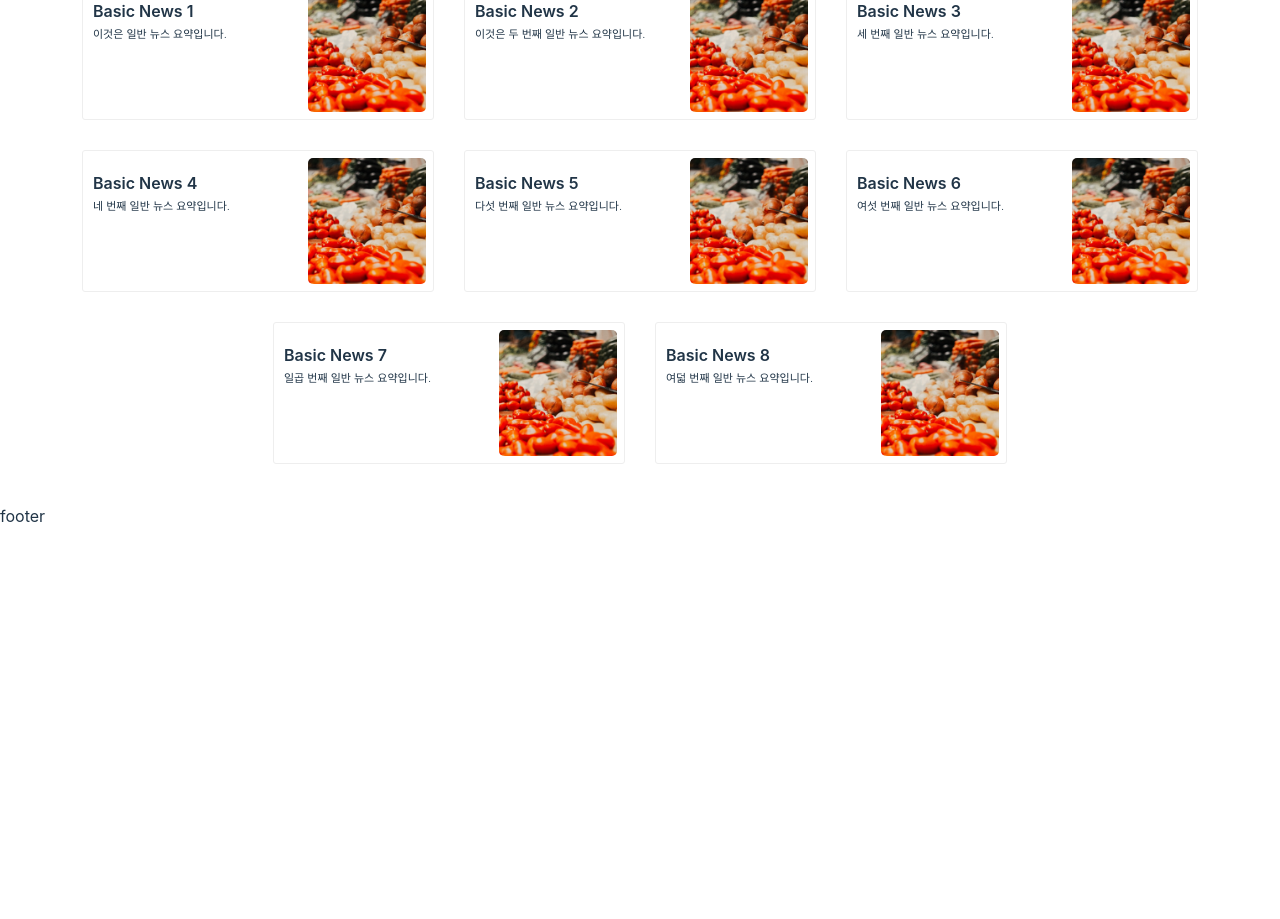
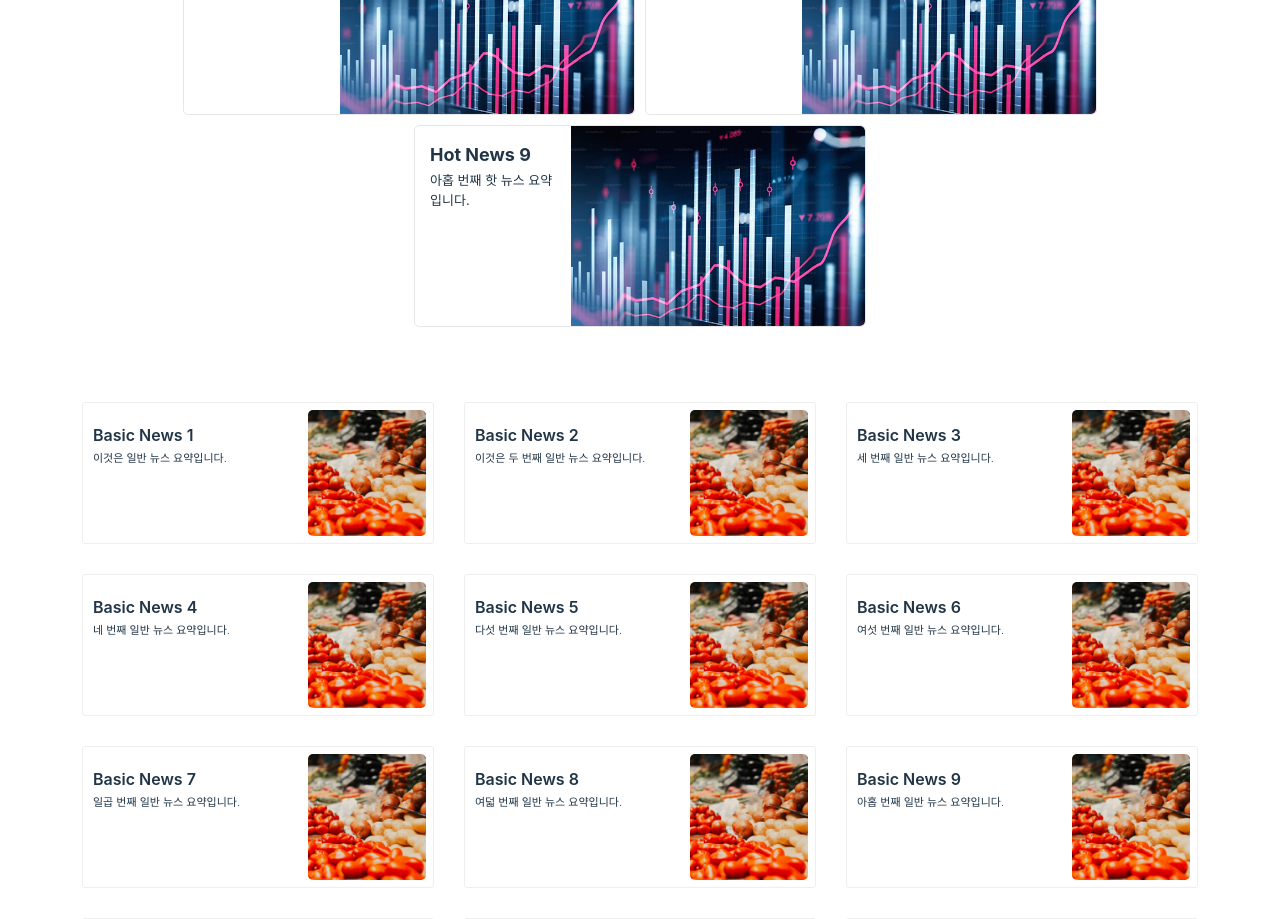
Before and after one commit to SKU-GlobalTimes/GlobalTimes_FE, a React (Vite) app in the folder FrontEnd/: page /main in a window 1280 px wide. Shown: the part 1120-2039 px from the top of the page. Before the commit the page ends 1648 px from the top, so only its background shows below. Built offline with nearby package versions, Linux system fonts and the light colour scheme.

Commit message:
:art: Design: 뉴스 카드 개수 추가

```diff
--- a/FrontEnd/src/components/mainPage/MainNews.jsx
+++ b/FrontEnd/src/components/mainPage/MainNews.jsx
@@ -10,7 +10,10 @@ export default function MainNews(){
         { title: "Hot News 3", summary: "세 번째 핫 뉴스 요약입니다.", image: "/economy.png" },
         { title: "Hot News 4", summary: "네 번째 핫 뉴스 요약입니다.", image: "/economy.png" },
         { title: "Hot News 5", summary: "다섯 번째 핫 뉴스 요약입니다.", image: "/economy.png" },
-        { title: "Hot News 6", summary: "여섯 번째 핫 뉴스 요약입니다.", image: "/economy.png" }
+        { title: "Hot News 6", summary: "여섯 번째 핫 뉴스 요약입니다.", image: "/economy.png" },
+        { title: "Hot News 7", summary: "일곱 번째 핫 뉴스 요약입니다.", image: "/economy.png" },
+        { title: "Hot News 8", summary: "여덟 번째 핫 뉴스 요약입니다.", image: "/economy.png" },
+        { title: "Hot News 9", summary: "아홉 번째 핫 뉴스 요약입니다.", image: "/economy.png" }
     ];
 
     // 일반 뉴스 데이터
@@ -22,7 +25,11 @@ export default function MainNews(){
         { title: "Basic News 5", summary: "다섯 번째 일반 뉴스 요약입니다.", image: "/food.png" },
         { title: "Basic News 6", summary: "여섯 번째 일반 뉴스 요약입니다.", image: "/food.png" },
         { title: "Basic News 7", summary: "일곱 번째 일반 뉴스 요약입니다.", image: "/food.png" },
-        { title: "Basic News 8", summary: "여덟 번째 일반 뉴스 요약입니다.", image: "/food.png" }
+        { title: "Basic News 8", summary: "여덟 번째 일반 뉴스 요약입니다.", image: "/food.png" },
+        { title: "Basic News 9", summary: "아홉 번째 일반 뉴스 요약입니다.", image: "/food.png" },
+        { title: "Basic News 10", summary: "열 번째 일반 뉴스 요약입니다.", image: "/food.png" },
+        { title: "Basic News 11", summary: "열한 번째 일반 뉴스 요약입니다.", image: "/food.png" },
+        { title: "Basic News 12", summary: "열두 번째 일반 뉴스 요약입니다.", image: "/food.png" }
     ];
 
     return(
--- a/FrontEnd/src/components/mainPage/SearchNews.jsx
+++ b/FrontEnd/src/components/mainPage/SearchNews.jsx
@@ -24,7 +24,18 @@ export default function SearchNews() {
         { title: "검색 뉴스 18", summary: "열여덟 번째 검색 뉴스 요약입니다.", image: "/america.png" },
         { title: "검색 뉴스 19", summary: "열아홉 번째 검색 뉴스 요약입니다.", image: "/america.png" },
         { title: "검색 뉴스 20", summary: "스무 번째 검색 뉴스 요약입니다.", image: "/america.png" },
+        { title: "검색 뉴스 21", summary: "스물한 번째 검색 뉴스 요약입니다.", image: "/america.png" },
+        { title: "검색 뉴스 22", summary: "스물두 번째 검색 뉴스 요약입니다.", image: "/america.png" },
+        { title: "검색 뉴스 23", summary: "스물세 번째 검색 뉴스 요약입니다.", image: "/america.png" },
+        { title: "검색 뉴스 24", summary: "스물네 번째 검색 뉴스 요약입니다.", image: "/america.png" },
+        { title: "검색 뉴스 25", summary: "스물다섯 번째 검색 뉴스 요약입니다.", image: "/america.png" },
+        { title: "검색 뉴스 26", summary: "스물여섯 번째 검색 뉴스 요약입니다.", image: "/america.png" },
+        { title: "검색 뉴스 27", summary: "스물일곱 번째 검색 뉴스 요약입니다.", image: "/america.png" },
+        { title: "검색 뉴스 28", summary: "스물여덟 번째 검색 뉴스 요약입니다.", image: "/america.png" },
+        { title: "검색 뉴스 29", summary: "스물아홉 번째 검색 뉴스 요약입니다.", image: "/america.png" },
+        { title: "검색 뉴스 30", summary: "서른 번째 검색 뉴스 요약입니다.", image: "/america.png" }
     ];
+
 
     return(
         <div className={styled['SearchNews--container']}>
```
